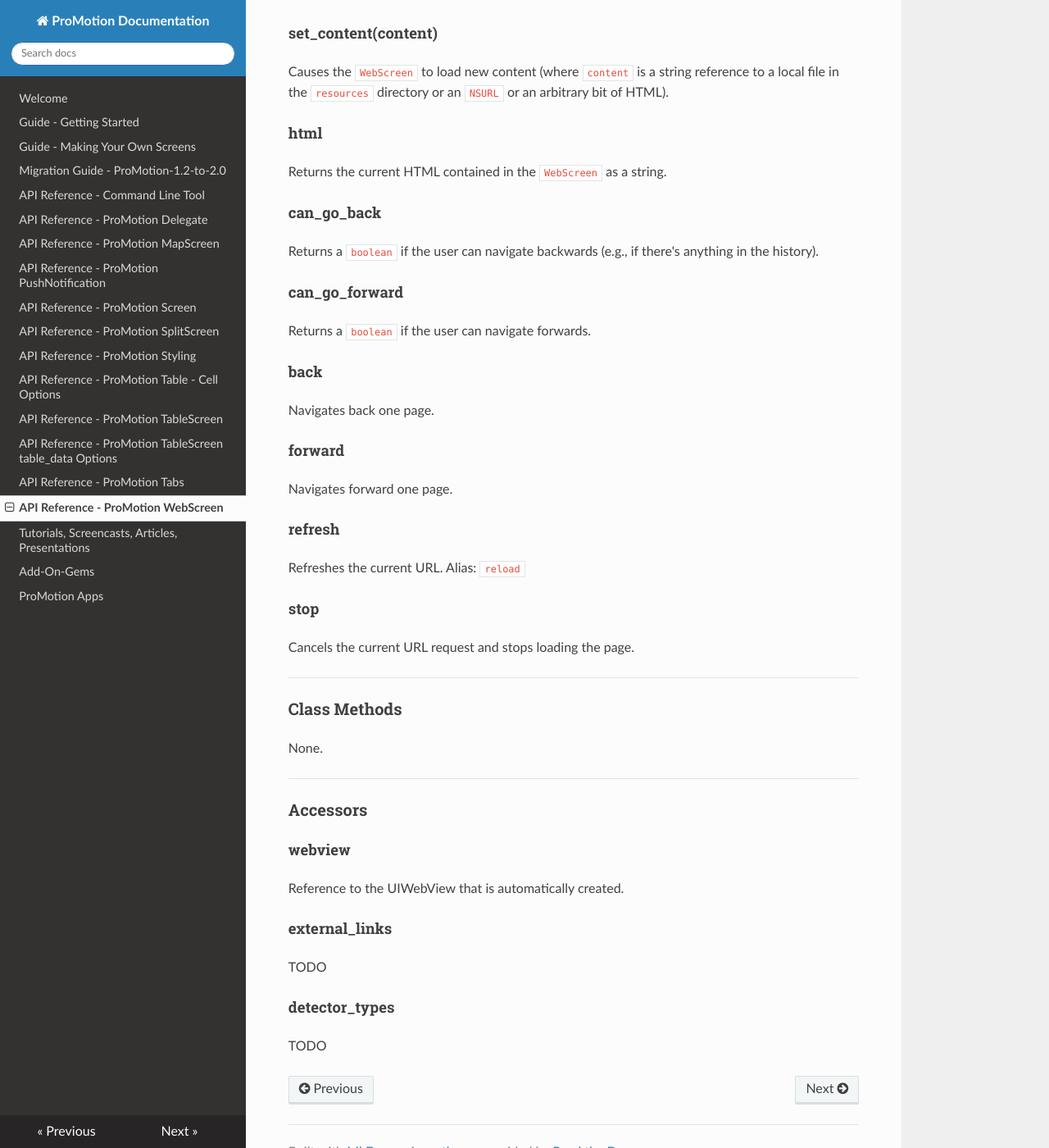
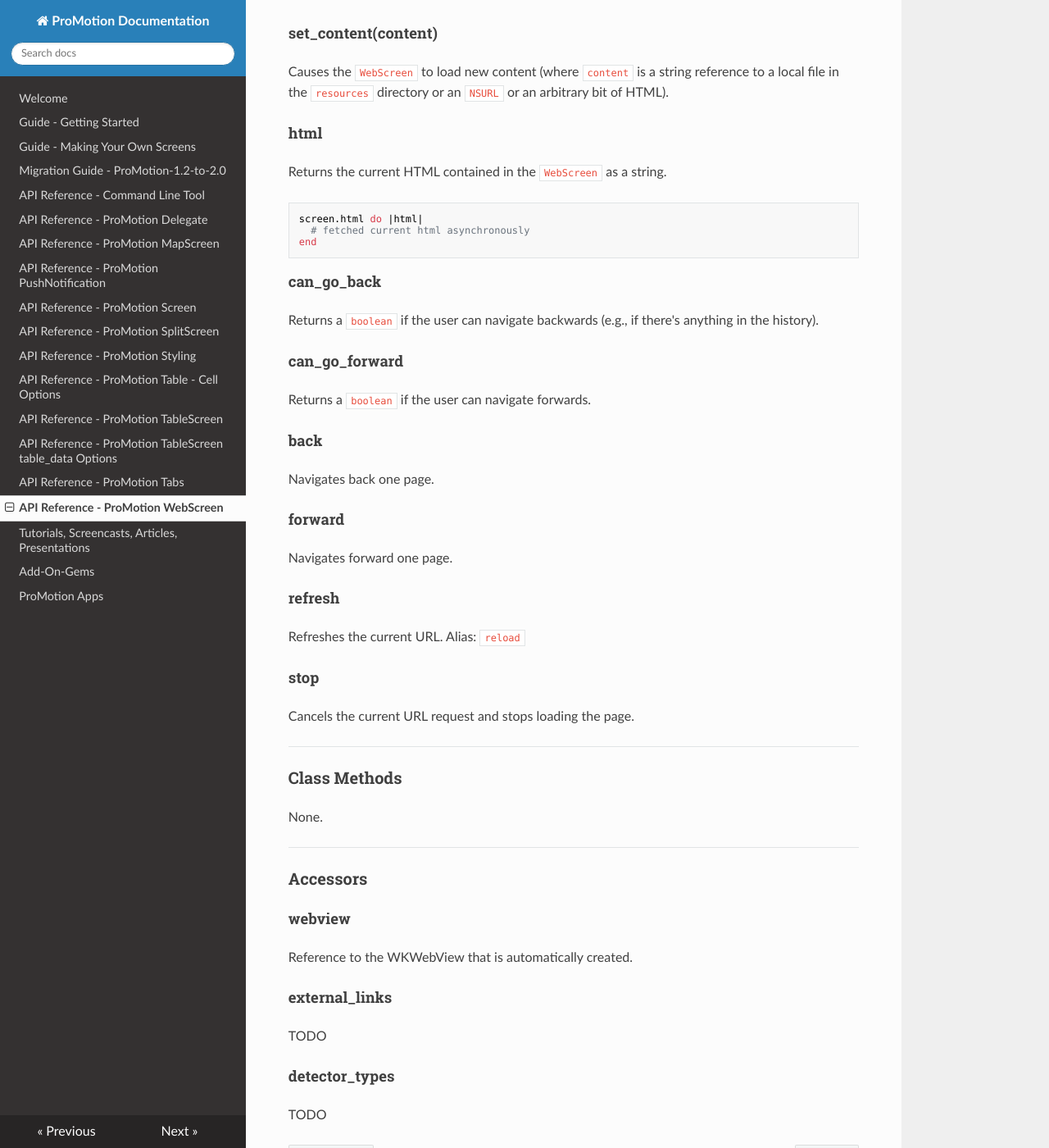
Before and after one commit to jamonholmgren/ProMotion, an MkDocs documentation site: the page built from docs/Reference/ProMotion WebScreen.md, in a window 1280 px wide and 1400 px high, scrolled down 1537 px. Shown: the whole window at 82% size. Built offline with MkDocs 1.6.1, drawn with Linux system fonts in a browser that asks for light colours; nearby versions of some CDN libraries; old or Windows-style settings are respelled for this version of MkDocs; some of the changed text lies outside the part shown.

Commit message:
Update outdated WebScreen documentation.

````diff
--- a/docs/Reference/ProMotion WebScreen.md
+++ b/docs/Reference/ProMotion WebScreen.md
@@ -85,6 +85,12 @@
 #### html
 
 Returns the current HTML contained in the `WebScreen` as a string.
+
+```ruby
+screen.html do |html|
+  # fetched current html asynchronously
+end
+```
 
 #### can_go_back
 
@@ -122,7 +128,7 @@
 
 #### webview
 
-Reference to the UIWebView that is automatically created.
+Reference to the WKWebView that is automatically created.
 
 #### external_links
 
````
Also changed, not shown: other parts of docs/Reference/ProMotion WebScreen.md (+4 -4 lines).
